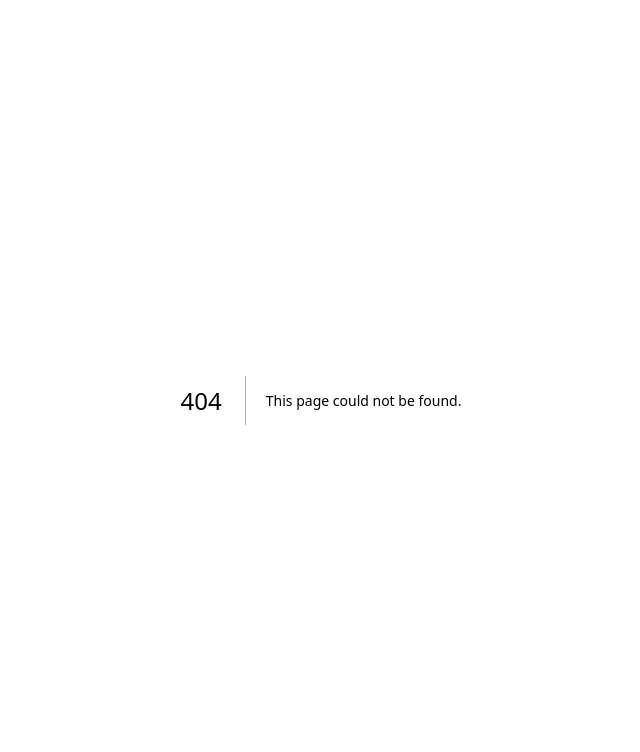
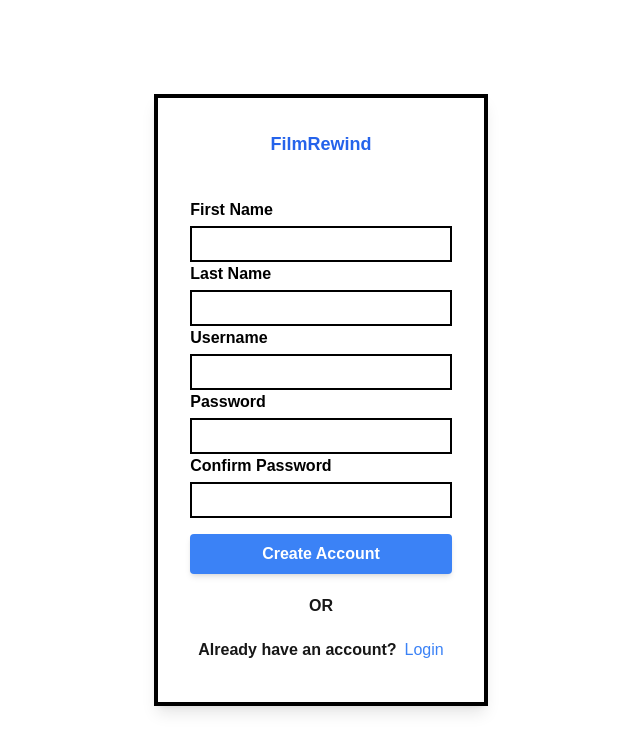
Before and after one commit to Bstrinic/movie-app, a Next.js app: page /signup in a window 1280 px wide. Before the commit this address had no page. Shown: the top 752 px of the page, without its empty margins (319-959 px from the left). Built offline with nearby package versions, Linux system fonts and the light colour scheme.

Commit message:
Created signup without any functionality

```diff
--- /dev/null
+++ b/app/signup/page.js
@@ -0,0 +1,117 @@
+"use client";
+
+const { useRouter } = require("next/router");
+const { useState } = require("react");
+
+const Signup = () => {
+  // const router = useRouter()
+  const [firstName, setFirstName] = useState("");
+  const [lastName, setLastName] = useState("")
+  const [username, setUsername] = useState("");
+  const [password, setPassword] = useState("");
+  const [confirmPassword, setConfirmedPassword] = useState("");
+  const [error, setError] = useState("");
+
+  const handleSubmit = (e) => {
+    e.preventDefault();
+
+    if (password !== confirmPassword) {
+      setError("The passwords do not match");
+      return;
+    }
+
+    // ## Need to add logic for verification
+    setError("");
+    // router.push("/signin");
+  };
+
+  return (
+    <div className="flex justify-center items-center min-h-screen">
+      <div className="border-solid border-4 border-black p-8 shadow-lg ">
+        <div className="flex justify-center items-center font-bold text-lg">
+          <h1 className="text-blue-600 mb-10">FilmRewind</h1>
+        </div>
+        <form onSubmit={handleSubmit} className="flex flex-col mb-5">
+          <label
+            htmlFor="first-name"
+            className="text-black mb-1 text-small font-bold w-full"
+          >
+            First Name
+          </label>
+          <input
+          type="text"
+          value={firstName}
+          onChange={(e) => setFirstName(e.target.value)}
+          className="border-solid border-2 border-black p-1">
+          </input>
+          <label
+            htmlFor="last-name"
+            className="text-black mb-1 text-small font-bold w-full"
+          >
+            Last Name
+          </label>
+          <input
+          type="text"
+          value={lastName}
+          onChange={(e) => setLastName(e.target.value)}
+          className="border-solid border-2 border-black p-1">
+          </input>
+          <label
+            htmlFor="username"
+            className="text-black mb-1 text-small font-bold w-full"
+          >
+            Username
+          </label>
+          <input
+            type="text"
+            value={username}
+            onChange={(e) => setUsername(e.target.value)}
+            className="border-solid border-2 border-black p-1"
+          ></input>
+          <label
+            htmlFor="password"
+            className="text-black mb-1 text-small font-bold w-full"
+          >
+            Password
+          </label>
+          <input
+            type="text"
+            value={password}
+            onChange={(e) => setPassword(e.target.value)}
+            className="border-solid border-2 border-black p-1"
+          ></input>
+          <label
+            htmlFor="confirm-password"
+            className="text-black mb-1 text-small font-bold w-full"
+          >
+            Confirm Password
+          </label>
+          <input
+            type="text"
+            value={confirmPassword}
+            onChange={(e) => setConfirmedPassword(e.target.value)}
+            className="border-solid border-2 border-black p-1"
+          ></input>
+          <button
+            type="submit"
+            className="w-full p-2 mt-4 bg-blue-500 text-white font-bold rounded shadow-md hover:bg-blue-600"
+          >
+            Create Account
+          </button>
+          {error && <p className="text-black my-4"></p>}
+        </form>
+        <div className="flex justify-center mb-5 font-bold">
+          <p>OR</p>
+        </div>
+        <div className="flex m-2">
+          <p className="font-bold pr-2">Already have an account?</p>
+          <a href="/signin" className="text-blue-500 hover:text-blue-600 ">
+            Login
+          </a>
+        </div>
+      </div>
+    </div>
+  );
+};
+
+export default Signup;
```
